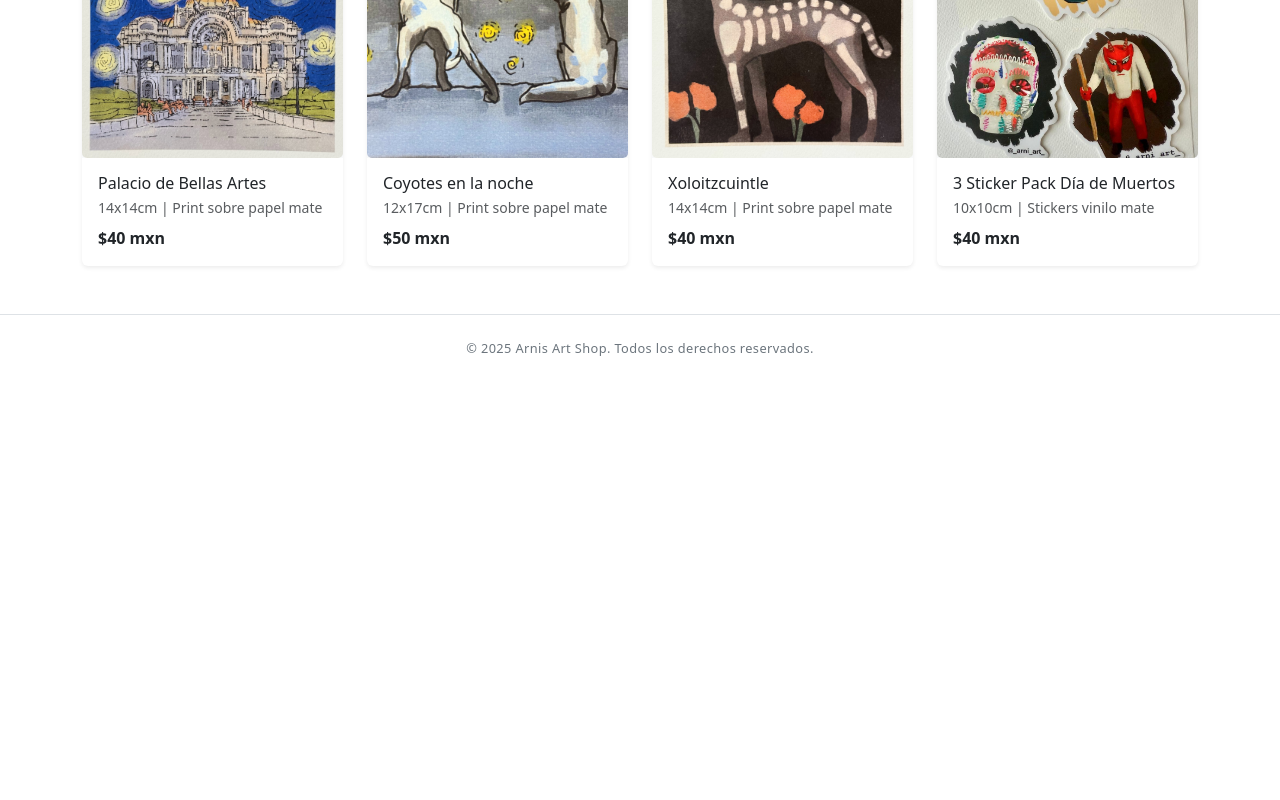
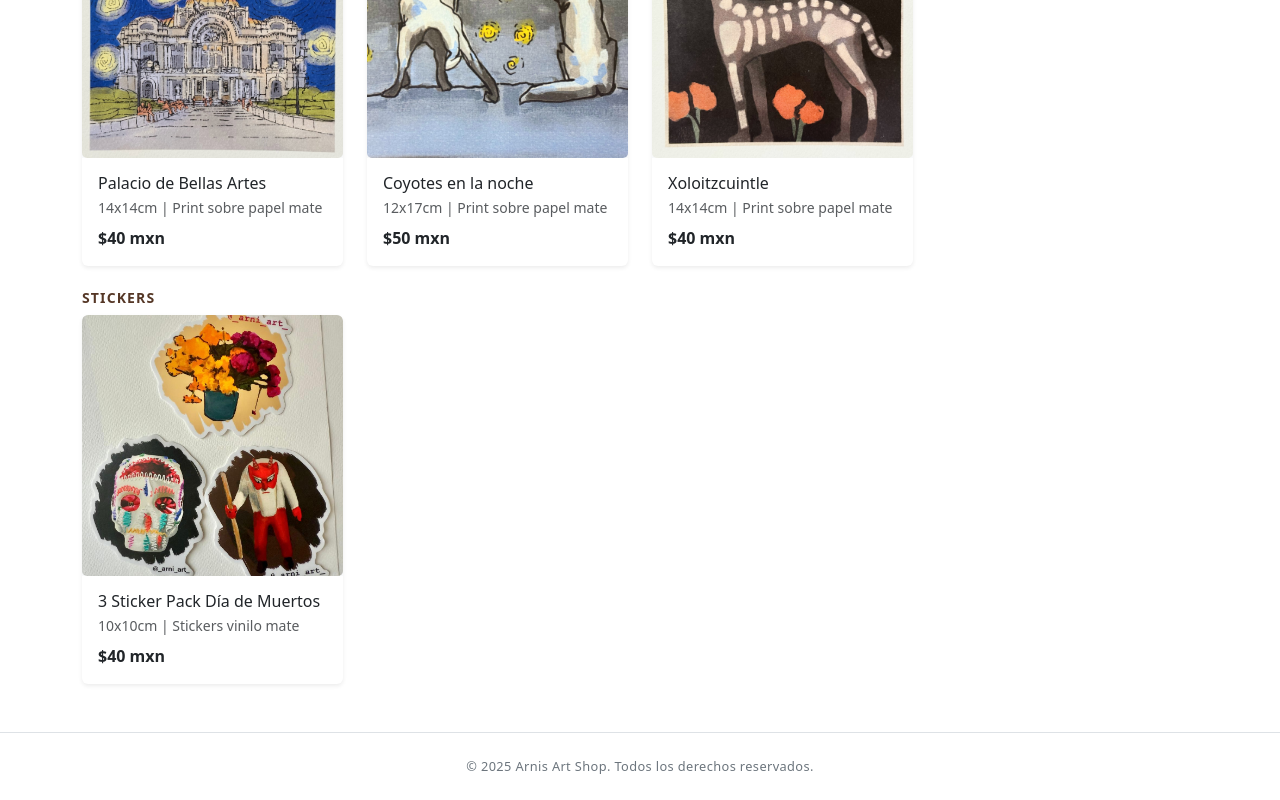
Before and after one commit to andresSaldanaAguilar/arnis_art_shop, a React (Create React App) app in the folder my-app/: page / in a window 1280 px wide. Shown: the part 1248-2048 px from the top of the page. Before the commit the page ends 1630 px from the top, so only its background shows below. Built offline with nearby package versions, Linux system fonts and the light colour scheme.

Commit message:
sticker section

```diff
--- a/my-app/src/App.tsx
+++ b/my-app/src/App.tsx
@@ -39,8 +39,8 @@ function App() {
         if (filters.maxCost === "gt1000" && !(c > 1000)) return false;
       }
       if (filters.disponible !== "all") {
-        const want = filters.disponible === "true";
-        if (it.disponible !== want) return false;
+        if (filters.disponible === "true" && !it.disponible) return false;
+        if (filters.disponible === "false" && it.disponible) return false;
       }
       if (filters.search) {
         const s = filters.search.toLowerCase();
@@ -52,6 +52,7 @@ function App() {
 
   const originales = filtered.filter((i) => i.category === "Pintura Original");
   const prints = filtered.filter((i) => i.category === "Print");
+  const stickers = filtered.filter((i) => i.category === "Sticker");
 
   return (
     <div className="d-flex flex-column min-vh-100 bg-white text-dark">
@@ -119,6 +120,21 @@ function App() {
               </Row>
             </div>
           )}
+          {/* Sección Stickers */}
+          {stickers.length > 0 && (
+            <div className="mb-4">
+              <h6 className="text-uppercase fw-semibold small mb-2">
+                Stickers
+              </h6>
+              <Row xs={2} sm={3} md={4} lg={4} className="g-3 g-md-4">
+                {stickers.map((item) => (
+                  <Col key={item.title}>
+                    <ItemTile item={item} onSelect={setSelected} />
+                  </Col>
+                ))}
+              </Row>
+            </div>
+          )}
           {filtered.length === 0 && (
             <div className="text-center py-5 small text-muted">
               No hay artículos que coincidan con los filtros.
--- a/my-app/src/Components/Filters.tsx
+++ b/my-app/src/Components/Filters.tsx
@@ -14,13 +14,7 @@ interface FiltersProps {
   maxExistingCost: number;
 }
 
-const categoryOptions = [
-  "Todas",
-  "Pintura Original",
-  "Replica",
-  "Print",
-  "Sticker",
-];
+const categoryOptions = ["Todas", "Pintura Original", "Print", "Sticker"];
 
 const Filters: React.FC<FiltersProps> = ({
   onChange,
--- a/my-app/src/data/items.ts
+++ b/my-app/src/data/items.ts
@@ -131,7 +131,7 @@ export const itemPrint3: ItemProps = {
   category: "Print",
 };
 
-export const itemPrint4: ItemProps = {
+export const itemSticker1: ItemProps = {
   image: Stickers,
   title: "3 Sticker Pack Día de Muertos",
   description: "Pack de 3 stickers con temática del Día de Muertos.",
@@ -139,7 +139,7 @@ export const itemPrint4: ItemProps = {
   material: "Stickers vinilo mate",
   dimensions: "10x10",
   disponible: true,
-  category: "Print",
+  category: "Sticker",
 };
 
 // Create an array of all items for easier importing
@@ -154,5 +154,5 @@ export const items = [
   itemPrint1,
   itemPrint2,
   itemPrint3,
-  itemPrint4,
+  itemSticker1,
 ];
```
